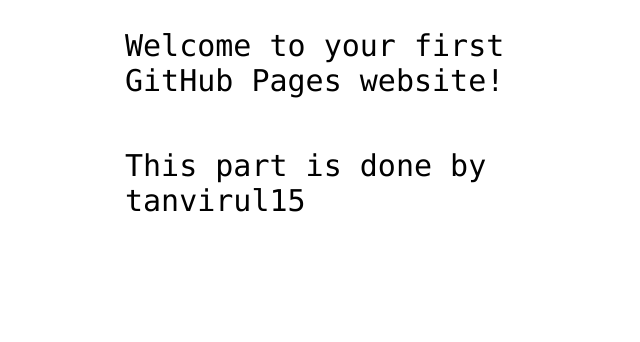
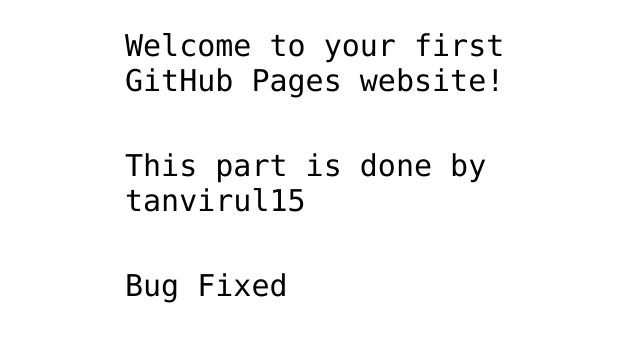
Before and after one commit to islamtanvirul73/hello-world, a plain HTML site: page index.html in a window 1280 px wide. Shown: the part 360-702 px from the top of the page, without its empty margins (315-955 px from the left). Drawn offline with Linux system fonts and the light colour scheme.

Commit message:
Update index.html
2nd Version Bug Fixed

```diff
--- a/index.html
+++ b/index.html
@@ -15,6 +15,7 @@
 <p>Welcome to your first GitHub Pages website!</p>
   <!---                          ===================================================================================--->
   <p>This part is done by tanvirul15</p>
-
+  <!---                       Bug Fixed   ===================================================================================--->
+  <p>Bug Fixed</p>
 </body>
 </html>
```
